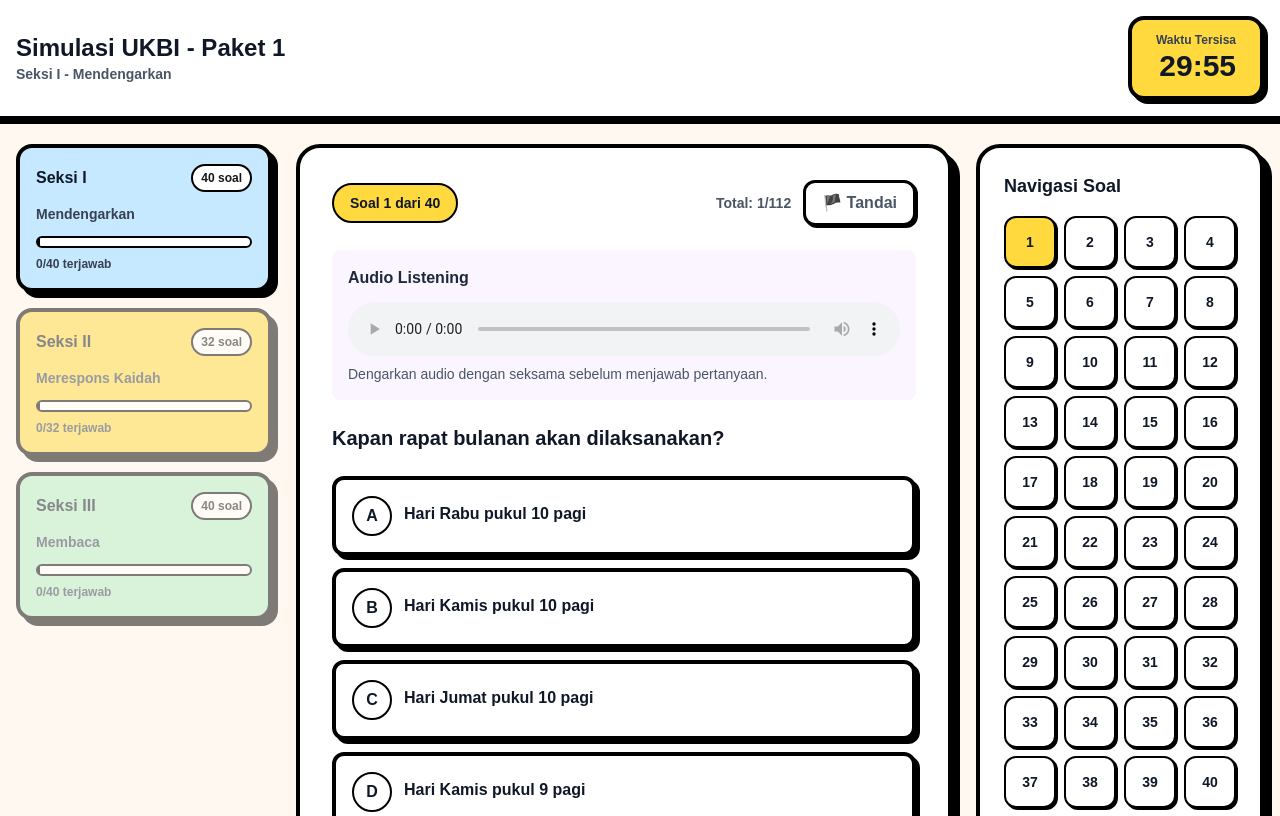
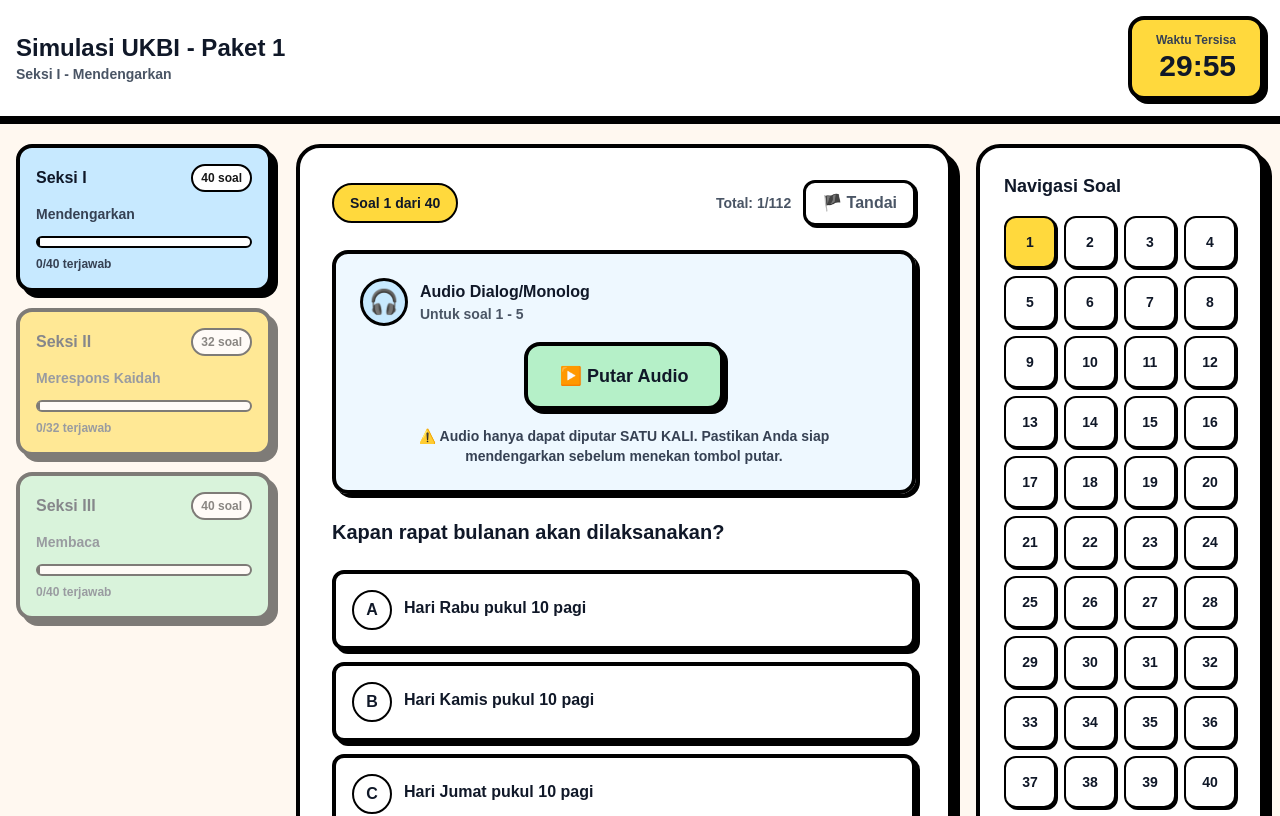
Before and after one commit to M-Aidil-Fitrah/temanbahasa, a Next.js app: page /dashboard/simulasi/paket1/simulasi1 in a window 1280 px wide. Shown: the top 816 px of the page. Built offline with nearby package versions, Linux system fonts and the light colour scheme.

Commit message:
fix: audio hanya dapat diputar sekali

```diff
--- a/app/(pages)/dashboard/simulasi/paket1/simulasi1/page.tsx
+++ b/app/(pages)/dashboard/simulasi/paket1/simulasi1/page.tsx
@@ -33,6 +33,8 @@ export default function Simulasi1Page() {
   const [isLoading, setIsLoading] = useState(true);
   const [showPreparation, setShowPreparation] = useState(false);
   const audioRef = useRef<HTMLAudioElement>(null);
+  const [playedAudios, setPlayedAudios] = useState<Set<string>>(new Set());
+  const [currentlyPlaying, setCurrentlyPlaying] = useState<string | null>(null);
 
   // Prevent copy, select, and context menu
   const preventCopy = (e: React.MouseEvent | React.KeyboardEvent | React.ClipboardEvent) => {
@@ -170,6 +172,25 @@ export default function Simulasi1Page() {
     setMarkedQuestions(newMarked);
   };
 
+  const handlePlayAudio = (audioPath: string) => {
+    if (playedAudios.has(audioPath)) {
+      // Audio sudah pernah diputar, tidak bisa diputar lagi
+      return;
+    }
+
+    if (audioRef.current) {
+      audioRef.current.src = audioPath;
+      audioRef.current.play();
+      setCurrentlyPlaying(audioPath);
+
+      // Mark audio as played when it ends
+      audioRef.current.onended = () => {
+        setPlayedAudios(prev => new Set(prev).add(audioPath));
+        setCurrentlyPlaying(null);
+      };
+    }
+  };
+
   const handleNext = () => {
     const currentSectionQuestions = questions.filter(
       (q) => q.section === currentSection
@@ -268,6 +289,18 @@ export default function Simulasi1Page() {
 
   // Get question number within current section (1-based)
   const questionNumberInSection = currentQuestionIndex - currentSectionStartIndex + 1;
+
+  // Check if current question is the first in its audio group (for mendengarkan section)
+  const isFirstInAudioGroup = () => {
+    if (currentQuestion.section !== "mendengarkan" || !currentQuestion.audioPath) {
+      return false;
+    }
+    // Find the first question with the same audio path in current section
+    const firstWithSameAudio = currentSectionQuestions.findIndex(
+      q => q.audioPath === currentQuestion.audioPath
+    );
+    return questionNumberInSection === firstWithSameAudio + 1;
+  };
 
   // Get section info
   const getSectionInfo = (section: string) => {
@@ -439,25 +472,81 @@ export default function Simulasi1Page() {
               </div>
             </div>
 
-            {/* Audio Player for Seksi 1 */}
+            {/* Audio Player for Seksi 1 - Ditampilkan untuk semua soal dalam grup yang sama */}
             {currentQuestion.section === "mendengarkan" &&
               currentQuestion.audioPath && (
-                <div className="mb-6 bg-purple-50 rounded-lg p-4">
-                  <h3 className="font-semibold text-gray-800 mb-3">
-                    Audio Listening
-                  </h3>
+                <div className="mb-6 bg-[#C7E9FF]/30 border-4 border-black rounded-2xl p-6 shadow-[4px_4px_0px_0px_rgba(0,0,0,1)]">
+                  <div className="flex items-center justify-between mb-4">
+                    <div className="flex items-center gap-3">
+                      <div className="w-12 h-12 bg-[#C7E9FF] border-3 border-black rounded-full flex items-center justify-center">
+                        <span className="text-2xl">🎧</span>
+                      </div>
+                      <div>
+                        <h3 className="font-black text-gray-900">Audio Dialog/Monolog</h3>
+                        <p className="text-sm font-bold text-gray-600">
+                          {(() => {
+                            const sameAudioQuestions = currentSectionQuestions.filter(
+                              q => q.audioPath === currentQuestion.audioPath
+                            );
+                            const firstIndex = currentSectionQuestions.findIndex(
+                              q => q.audioPath === currentQuestion.audioPath
+                            ) + 1;
+                            const lastIndex = firstIndex + sameAudioQuestions.length - 1;
+                            return `Untuk soal ${firstIndex} - ${lastIndex}`;
+                          })()}
+                        </p>
+                      </div>
+                    </div>
+                    {playedAudios.has(currentQuestion.audioPath) && (
+                      <span className="px-3 py-1 bg-green-100 border-2 border-green-700 text-green-700 rounded-full text-xs font-black">
+                        ✓ Sudah Diputar
+                      </span>
+                    )}
+                  </div>
+
+                  {/* Hidden Audio Element */}
                   <audio
                     ref={audioRef}
-                    controls
-                    className="w-full"
-                    src={currentQuestion.audioPath}
-                    key={currentQuestion.audioPath}
+                    className="hidden"
+                    onContextMenu={preventCopy}
                   >
                     Browser Anda tidak mendukung audio player.
                   </audio>
-                  <p className="text-sm text-gray-600 mt-2">
-                    Dengarkan audio dengan seksama sebelum menjawab pertanyaan.
-                  </p>
+
+                  {/* Custom Play Button */}
+                  <div className="flex flex-col items-center gap-4">
+                    <button
+                      onClick={() => handlePlayAudio(currentQuestion.audioPath!)}
+                      disabled={playedAudios.has(currentQuestion.audioPath) || currentlyPlaying === currentQuestion.audioPath}
+                      className={`px-8 py-4 rounded-2xl border-4 border-black font-black text-lg transition-all shadow-[4px_4px_0px_0px_rgba(0,0,0,1)] hover:shadow-[6px_6px_0px_0px_rgba(0,0,0,1)] hover:-translate-y-1 disabled:opacity-50 disabled:cursor-not-allowed disabled:hover:shadow-[4px_4px_0px_0px_rgba(0,0,0,1)] disabled:hover:translate-y-0 ${
+                        currentlyPlaying === currentQuestion.audioPath
+                          ? "bg-[#FFD93D] text-gray-900"
+                          : playedAudios.has(currentQuestion.audioPath)
+                          ? "bg-gray-300 text-gray-600"
+                          : "bg-[#B5F0C8] text-gray-900"
+                      }`}
+                    >
+                      {currentlyPlaying === currentQuestion.audioPath ? (
+                        <span className="flex items-center gap-2">
+                          <span className="animate-pulse">🔊</span> Sedang Diputar...
+                        </span>
+                      ) : playedAudios.has(currentQuestion.audioPath) ? (
+                        <span className="flex items-center gap-2">
+                          🔒 Audio Sudah Diputar
+                        </span>
+                      ) : (
+                        <span className="flex items-center gap-2">
+                          ▶️ Putar Audio
+                        </span>
+                      )}
+                    </button>
+                    <p className="text-sm font-bold text-gray-700 text-center max-w-md">
+                      {playedAudios.has(currentQuestion.audioPath)
+                        ? "Audio hanya dapat diputar sekali. Silakan jawab semua pertanyaan terkait audio ini."
+                        : "⚠️ Audio hanya dapat diputar SATU KALI. Pastikan Anda siap mendengarkan sebelum menekan tombol putar."
+                      }
+                    </p>
+                  </div>
                 </div>
               )}
 
```
